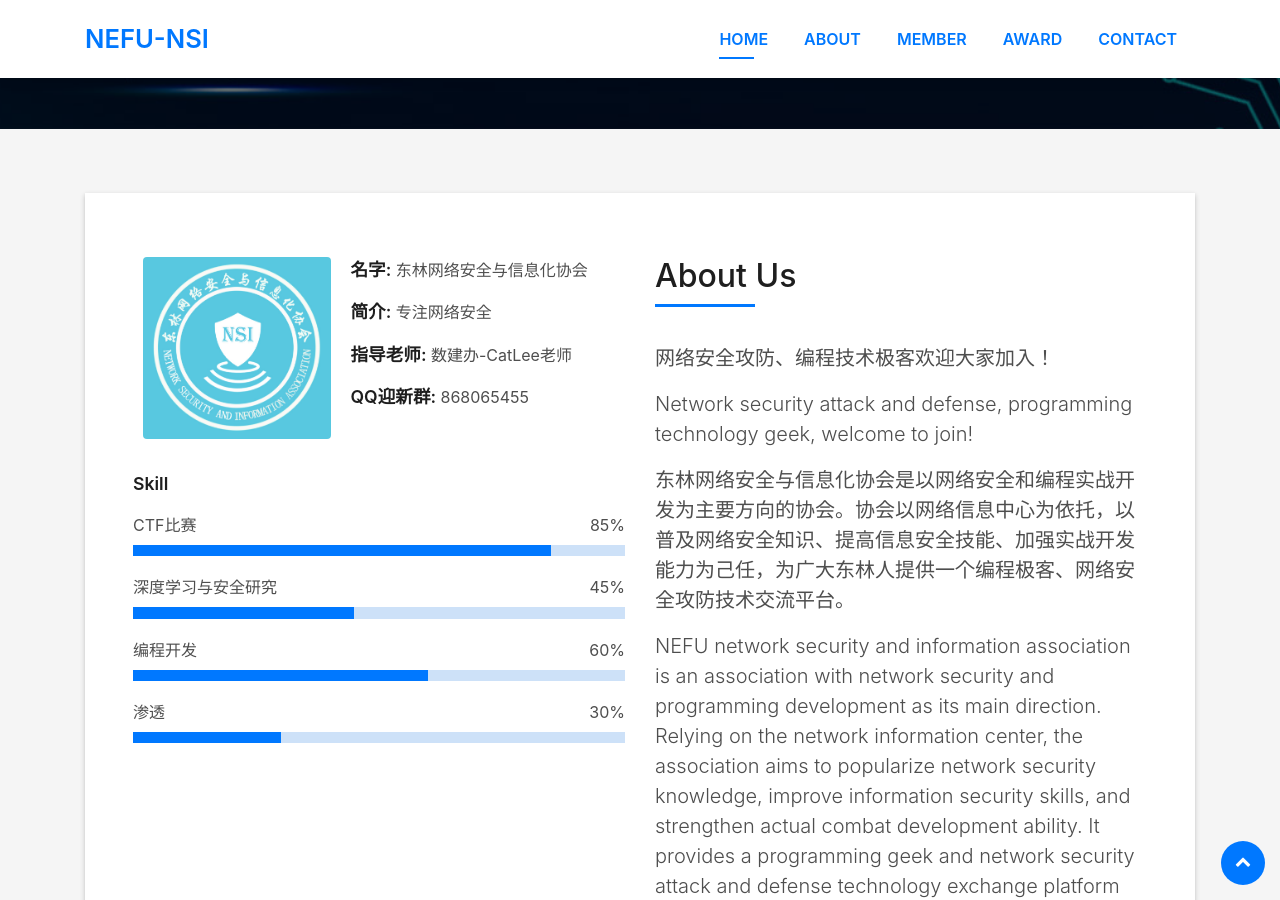
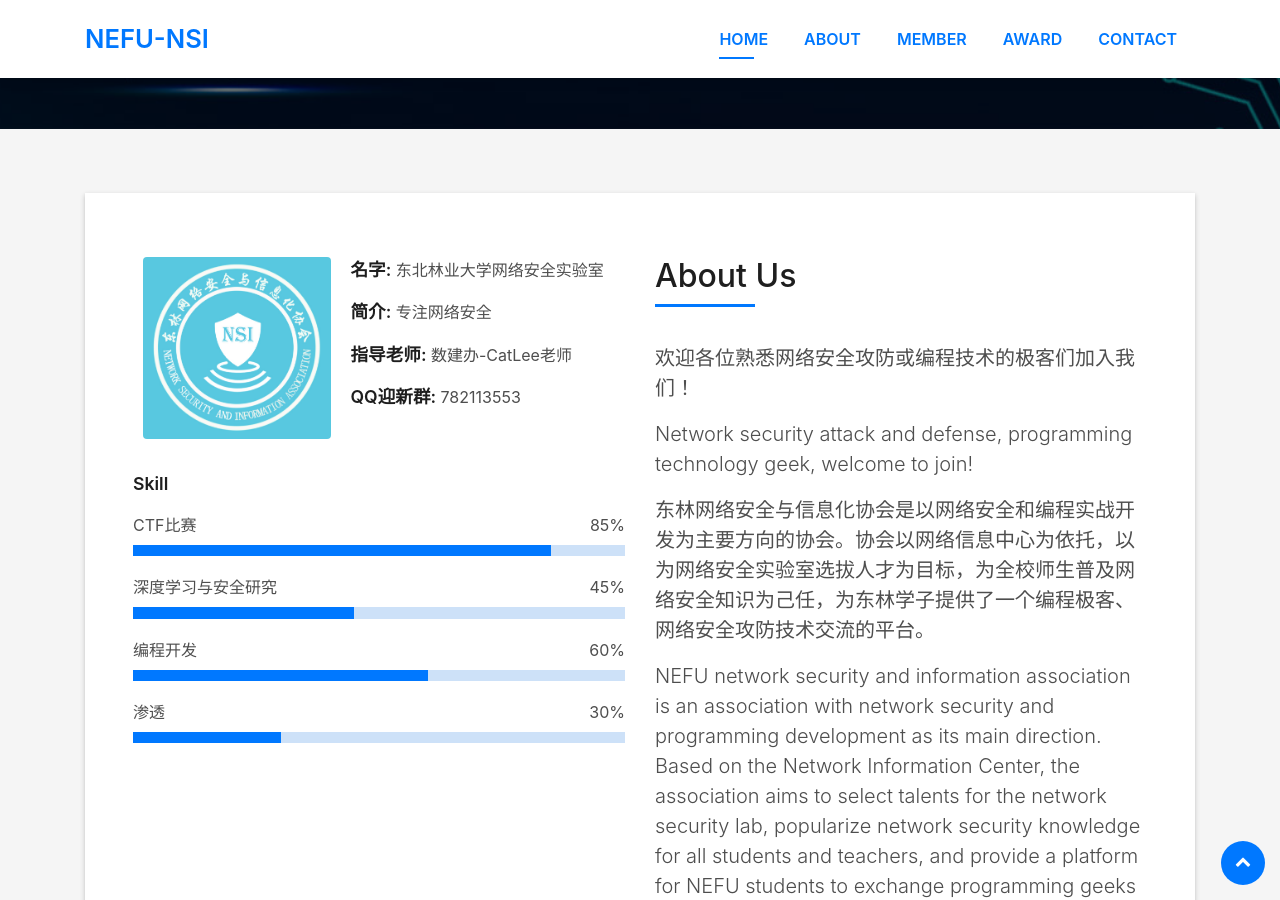
Before and after one commit to NEFU-NSI/NEFU-NSI.github.io, a Jekyll site: the page built from index.html, in a window 1280 px wide and 900 px high, scrolled down 771 px. Built offline with Jekyll 4.4.1, drawn with Linux system fonts in a browser that asks for light colours; some web fonts are replaced; comment, search, counter and statistics services are not loaded; some of the changed text lies outside the part shown.

Commit message:
edit index info

```diff
--- a/index.html
+++ b/index.html
@@ -7,7 +7,7 @@
 
 <head>
   <meta charset="utf-8">
-  <title>Home</title>
+  <title>东北林业大学网络安全实验室</title>
   <meta content="width=device-width, initial-scale=1.0" name="viewport">
   <meta content="" name="keywords">
   <meta content="" name="description">
@@ -74,8 +74,8 @@
     <div class="intro-content display-table">
       <div class="table-cell">
         <div class="container">
-          <h1 class="intro-title mb-4">东林网络安全与信息化协会</h1>
-          <p class="intro-subtitle"><span class="text-slider-items">CTF,Web渗透,逆向工程,深度学习,安全研发</span><strong
+          <h1 class="intro-title mb-4">东北林业大学网络安全实验室</h1>
+          <p class="intro-subtitle"><span class="text-slider-items">CTF,Web渗透,逆向工程,深度学习,安全研发,主机安全</span><strong
               class="text-slider"></strong></p>
           <!-- <p class="pt-3"><a class="btn btn-primary btn js-scroll px-4" href="#about" role="button">Learn More</a></p> -->
         </div>
@@ -99,10 +99,10 @@
                   </div>
                   <div class="col-sm-6 col-md-7">
                     <div class="about-info">
-                      <p><span class="title-s">名字: </span> <span>东林网络安全与信息化协会</span></p>
+                      <p><span class="title-s">名字: </span> <span>东北林业大学网络安全实验室</span></p>
                       <p><span class="title-s">简介: </span> <span>专注网络安全</span></p>
                       <p><span class="title-s">指导老师: </span> <span>数建办-CatLee老师</span></p>
-                      <p><span class="title-s">QQ迎新群: </span> <span>868065455</span></p>
+                      <p><span class="title-s">QQ迎新群: </span> <span>782113553</span></p>
                     </div>
                   </div>
                 </div>
@@ -138,21 +138,21 @@
                     </h5>
                   </div>
                   <p class="lead">
-                    网络安全攻防、编程技术极客欢迎大家加入！
+                    欢迎各位熟悉网络安全攻防或编程技术的极客们加入我们！
                   </p>
 
                   <p class="lead">
                     Network security attack and defense, programming technology geek, welcome to join!
                   </p>
                   <p class="lead">
-                    东林网络安全与信息化协会是以网络安全和编程实战开发为主要方向的协会。协会以网络信息中心为依托，以普及网络安全知识、提高信息安全技能、加强实战开发能力为己任，为广大东林人提供一个编程极客、网络安全攻防技术交流平台。
+                    东林网络安全与信息化协会是以网络安全和编程实战开发为主要方向的协会。协会以网络信息中心为依托，以为网络安全实验室选拔人才为目标，为全校师生普及网络安全知识为己任，为东林学子提供了一个编程极客、网络安全攻防技术交流的平台。
                   </p>
                   <p class="lead">
                     NEFU network security and information association is an association with network security and
-                    programming development as its main direction. Relying on the network information center, the
-                    association aims to popularize network security knowledge, improve information security skills, and
-                    strengthen actual combat development ability. It provides a programming geek and network security
-                    attack and defense technology exchange platform for the majority of NEFU people
+                    programming development as its main direction. Based on the Network Information Center, the association
+                    aims to select talents for the network security lab, popularize network security knowledge for all students
+                    and teachers, and provide a platform for NEFU students to exchange programming geeks and network
+                    security attack and defense technologies.
                   </p>
                 </div>
               </div>
@@ -184,7 +184,7 @@
               <span class="ico-circle"><i class="ion-ios-calendar-outline"></i></span>
             </div>
             <div class="counter-num">
-              <p class="counter">3</p>
+              <p class="counter">4</p>
               <span class="counter-text">YEARS OF EXPERIENCE</span>
             </div>
           </div>
@@ -195,7 +195,7 @@
               <span class="ico-circle"><i class="ion-ios-people"></i></span>
             </div>
             <div class="counter-num">
-              <p class="counter">35</p>
+              <p class="counter">21</p>
               <span class="counter-text">TOTAL CLIENTS</span>
             </div>
           </div>
@@ -206,7 +206,7 @@
               <span class="ico-circle"><i class="ion-ribbon-a"></i></span>
             </div>
             <div class="counter-num">
-              <p class="counter">36</p>
+              <p class="counter">54</p>
               <span class="counter-text">AWARD WON</span>
             </div>
           </div>
@@ -482,7 +482,7 @@
                   <div class="col-sm-8">
                     <h2 class="w-title">Do1phln</h2><span class="w-content">2021届负责人</span>
                     <div class="w-more">
-                      <span class="w-ctegory">C++|C#|Go</span> / <span class="w-date"> Oct. 2020 - Now </span>
+                      <span class="w-ctegory">C++|Reverse|Pwn</span> / <span class="w-date"> Oct. 2020 - Now </span>
                     </div>
                   </div>
                   <div class="col-sm-4">
```
